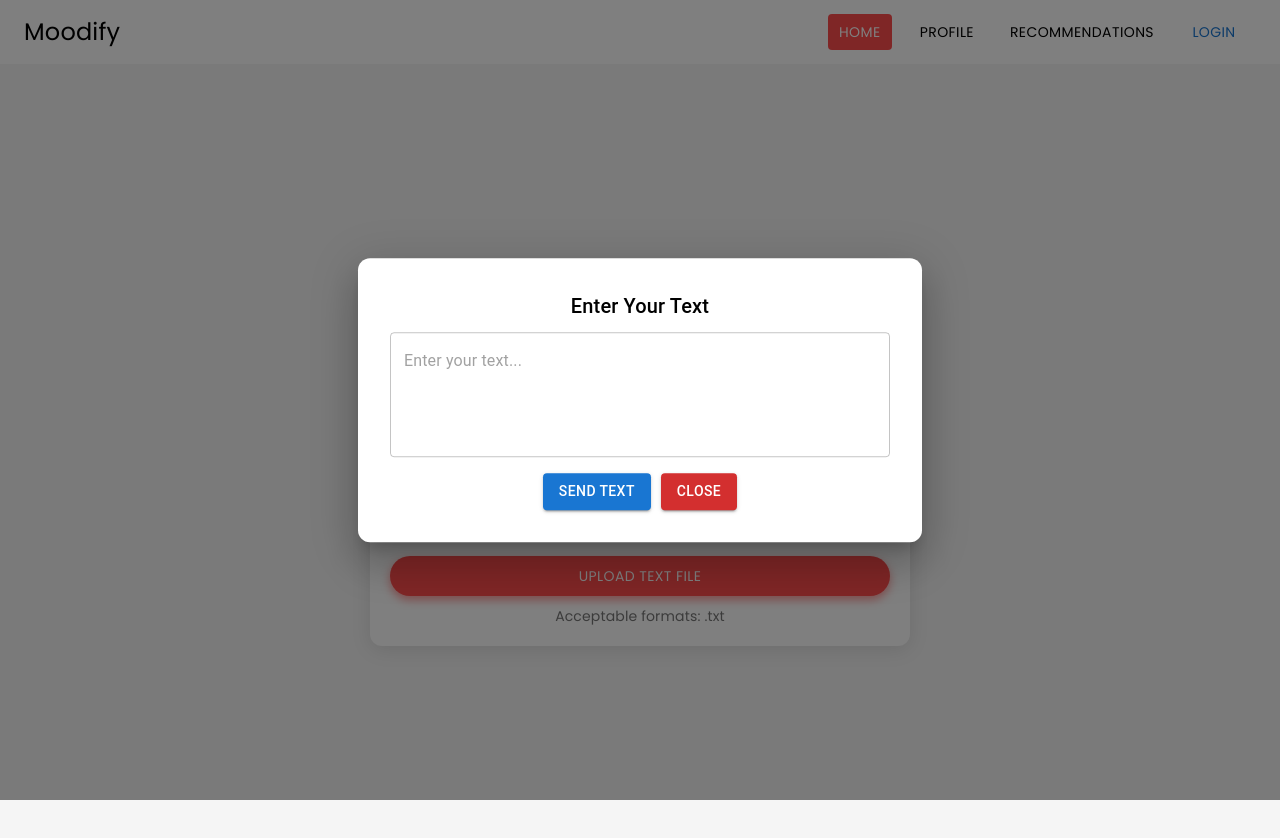
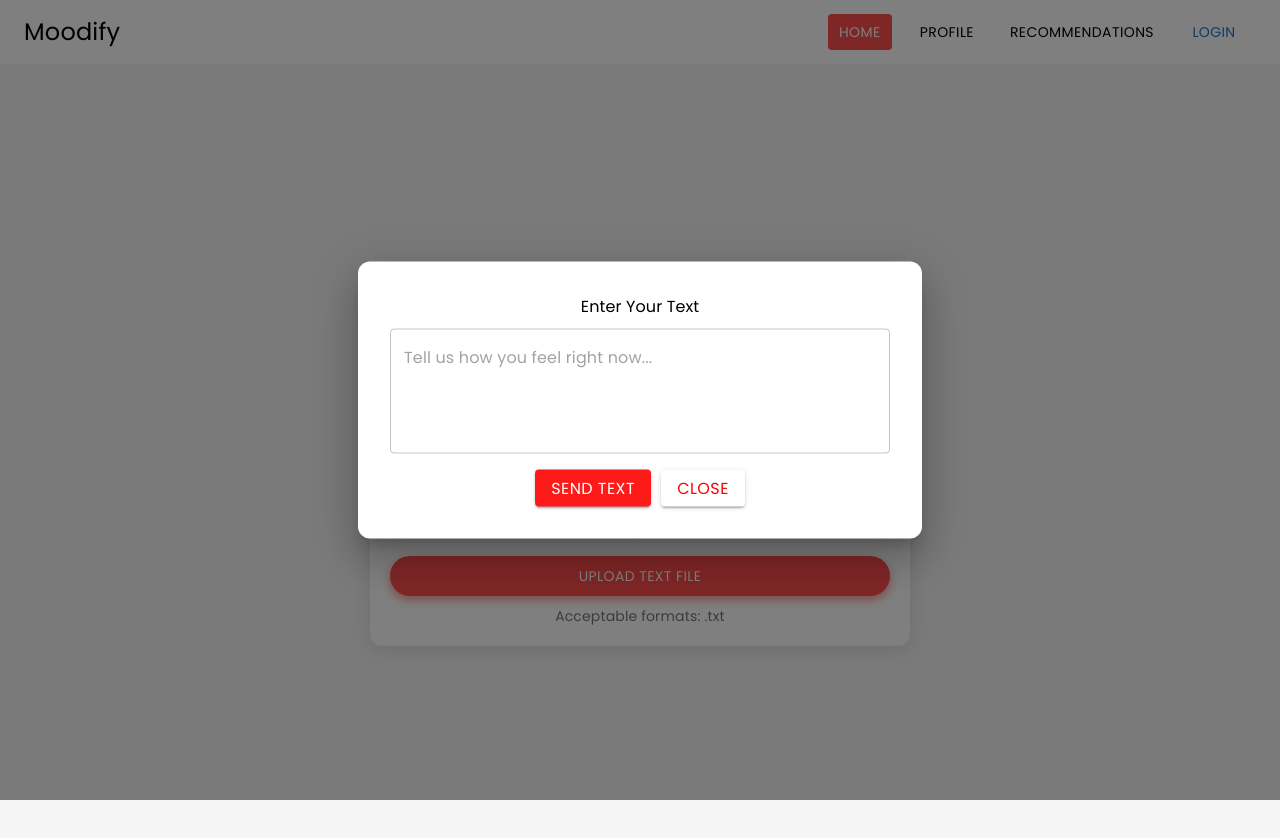
Before and after one commit to hoangsonww/Moodify-Emotion-Music-App, a React (Create React App) app in the folder frontend/: page / in a window 1280 px wide. Both pictures are taken after a click on the button "ADD TEXT". Shown: the top 838 px of the page. Built offline with nearby package versions, Linux system fonts and the light colour scheme.

Commit message:
Finished React Frontend

```diff
--- a/frontend/src/pages/HomePage.js
+++ b/frontend/src/pages/HomePage.js
@@ -23,6 +23,8 @@ const HomePage = () => {
   const token = localStorage.getItem('token');
 
   useEffect(() => {
+    console.log('useEffect triggered, token:', token);
+
     const fetchUserData = async () => {
       try {
         const response = await axios.get('http://127.0.0.1:8000/users/user/profile/', {
@@ -31,12 +33,16 @@ const HomePage = () => {
           },
         });
 
-        // Extract the MongoDB _id
         const userProfile = response.data;
-        const userId = userProfile._id; // This should be the actual MongoDB _id field
+        const userId = userProfile.id;
 
-        // Save user data along with the userId
-        setUserData({ ...userProfile, id: userId }); // 'id' is now the MongoDB ObjectId
+        if (!userId) {
+          console.error('MongoDB User ID is missing:', userProfile);
+          return;
+        }
+
+        setUserData({ ...userProfile, id: userId });
+        console.log('User data successfully fetched and set:', { ...userProfile, id: userId });
       } catch (error) {
         console.error('Error fetching user data:', error);
       }
@@ -44,6 +50,8 @@ const HomePage = () => {
 
     if (token) {
       fetchUserData();
+    } else {
+      console.error('No token available.');
     }
   }, [token]);
 
@@ -397,7 +405,7 @@ const HomePage = () => {
         {activeTab === 'speech' && (
             <Modal open={showModal} onClose={handleModalClose}>
               <Box sx={styles.modal}>
-                <Typography variant="h6">Record Your Audio</Typography>
+                <Typography variant="h6" style={{ font: 'inherit' }}>Record Your Audio</Typography>
                 <Box sx={{ mt: 2 }}>
                   <Button onClick={startRecording} variant="contained" color="primary" disabled={isRecording}>
                     Start Recording
@@ -406,6 +414,12 @@ const HomePage = () => {
                     Stop Recording
                   </Button>
                 </Box>
+                <div style={{ height: '20px' }} />
+                {audioBlob && (
+                    <Typography variant="h6" style={{ marginTop: '10px', font: 'inherit' }}>
+                      Review your recording
+                    </Typography>
+                )}
                 {audioBlob && (
                     <audio controls src={URL.createObjectURL(audioBlob)} style={{ marginTop: '20px', width: '100%' }} />
                 )}
@@ -421,19 +435,25 @@ const HomePage = () => {
         {activeTab === 'text' && (
             <Modal open={showModal} onClose={handleModalClose}>
               <Box sx={styles.modal}>
-                <Typography variant="h6" style={{ marginBottom: '10px' }}>Enter Your Text</Typography>
+                <Typography variant="h6" style={{ marginBottom: '10px', font: 'inherit', fontSize: '16px' }}>Enter Your Text</Typography>
                 <TextField
                     fullWidth
                     multiline
                     rows={4}
                     variant="outlined"
-                    placeholder="Enter your text..."
+                    placeholder="Tell us how you feel right now..."
                     value={inputValue}
+                    InputProps={{
+                      style: { fontFamily: 'Poppins', fontSize: '16px' },
+                    }}
+                    InputLabelProps={{
+                      style: { fontFamily: 'Poppins' },
+                    }}
                     onChange={(e) => setInputValue(e.target.value)}
                 />
                 <Box mt={2}>
-                  <Button onClick={handleTextSubmit} variant="contained" color="primary" style={{ marginRight: '10px' }}>Send Text</Button>
-                  <Button onClick={handleModalClose} variant="contained" color="error">Close</Button>
+                  <Button onClick={handleTextSubmit} variant="contained" style={{ marginRight: '10px', font: 'inherit', backgroundColor: '#ff1a1a' }}>Send Text</Button>
+                  <Button onClick={handleModalClose} variant="contained" color="error" style={{ font: 'inherit', backgroundColor: 'white', color: 'red' }}>Close</Button>
                 </Box>
               </Box>
             </Modal>
@@ -444,24 +464,25 @@ const HomePage = () => {
               <Box sx={styles.modal}>
                 {!capturedImage ? (
                     <>
+                      <Typography variant="h6" style={{ marginBottom: '10px', font: 'inherit' }}>Image Capture</Typography>
                       <Webcam
                           audio={false}
                           ref={webcamRef}
                           screenshotFormat="image/jpeg"
                           style={styles.webcam}
                       />
-                      <Button onClick={captureImage} variant="contained" color="error" style={{ marginTop: '20px' }}>Capture</Button>
+                      <Button onClick={captureImage} variant="contained" color="error" style={{ marginTop: '20px', marginRight: '10px', backgroundColor: '#ff1a1a', font: 'inherit' }}>Capture</Button>
                     </>
                 ) : (
                     <>
                       <img src={capturedImage} alt="Captured" style={styles.capturedImage} />
                       <Box mt={2}>
-                        <Button onClick={confirmImage} variant="contained" color="primary" style={{ marginRight: '10px' }}>Confirm</Button>
-                        <Button onClick={retakeImage} variant="contained" color="secondary">Retake</Button>
+                        <Button onClick={confirmImage} variant="contained" color="primary" style={{ marginRight: '10px', font: 'inherit' }}>Confirm</Button>
+                        <Button onClick={retakeImage} variant="contained" color="secondary" style={{ font: 'inherit' }}>Retake</Button>
                       </Box>
                     </>
                 )}
-                <Button onClick={handleModalClose} variant="contained" color="error" style={{ marginTop: '20px' }}>Close</Button>
+                <Button onClick={handleModalClose} variant="contained" color="error" style={{ marginTop: '20px', font: 'inherit', backgroundColor: 'white', color: '#ff1a1a' }}>Close</Button>
               </Box>
             </Modal>
         )}
--- a/frontend/src/styles.css
+++ b/frontend/src/styles.css
@@ -7,12 +7,12 @@ body {
 }
 
 button {
-  background-color: red;
+  background-color: #ff4d4d;
   color: white;
 }
 
 button:hover {
-  background-color: darkred;
+  background-color: #ff1a1a;
 }
 
 input, textarea {
@@ -24,7 +24,7 @@ input, textarea {
 }
 
 input:focus, textarea:focus {
-  border-color: red;
+  border-color: #ff4d4d;
 }
 
 h2, h4, h6 {
```
Also changed, not shown: 1 other file (tests, documents, lock files or other folders).
